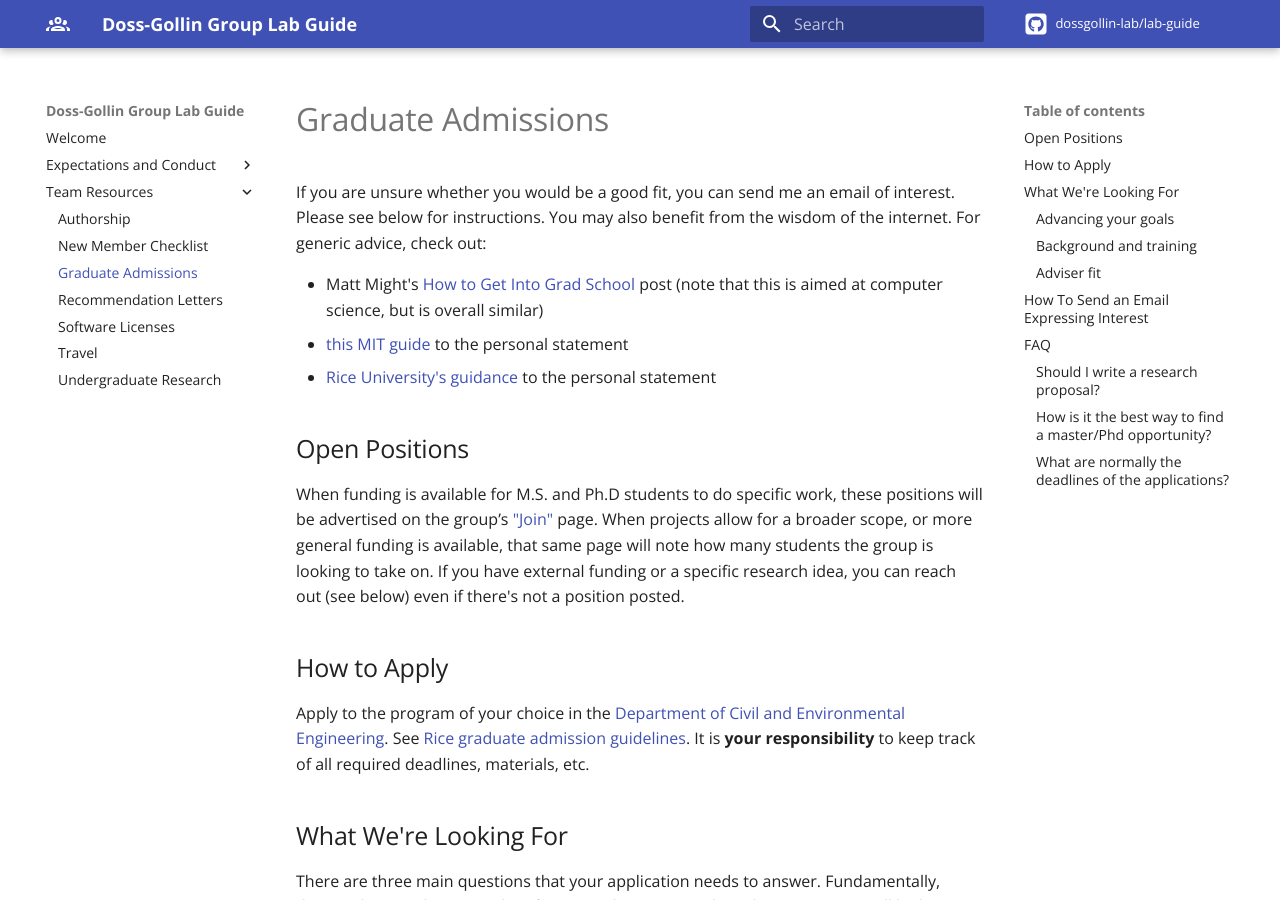
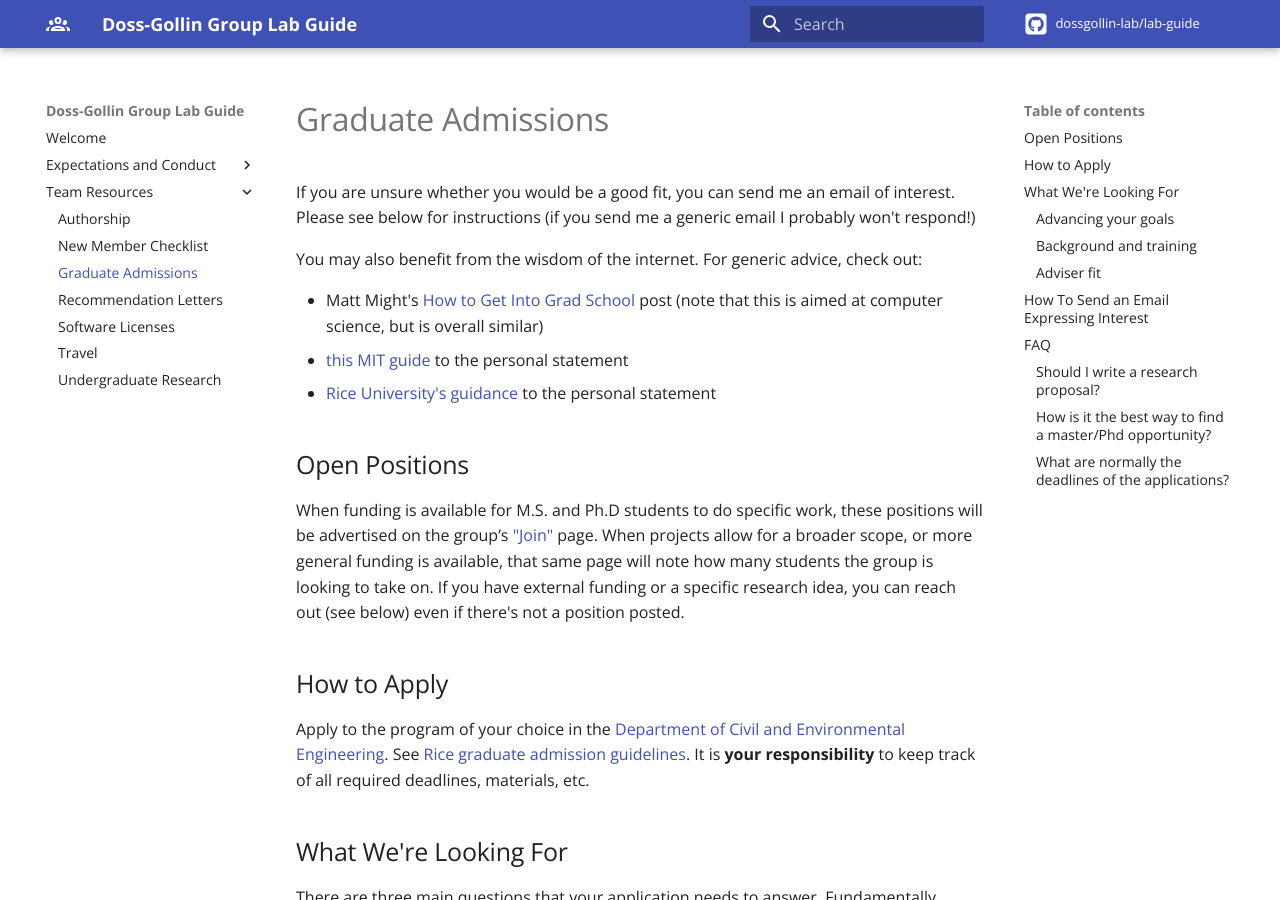
Before and after one commit to jdossgollin/lab-guide, an MkDocs documentation site: the page built from docs/policies/gradadmissions.md, in a window 1280 px wide and 900 px high. Built offline with MkDocs 1.6.1 and Material for MkDocs 9.7.7, drawn with Linux system fonts in a browser that asks for light colours; comment, search, counter and statistics services are not loaded.

Commit message:
clarify that i may not respond to generic emails

```diff
--- a/docs/policies/gradadmissions.md
+++ b/docs/policies/gradadmissions.md
@@ -1,7 +1,8 @@
 # Graduate Admissions
 
 If you are unsure whether you would be a good fit, you can send me an email of interest.
-Please see below for instructions.
+Please see below for instructions (if you send me a generic email I probably won't respond!)
+
 You may also benefit from the wisdom of the internet.
 For generic advice, check out:
 
```
